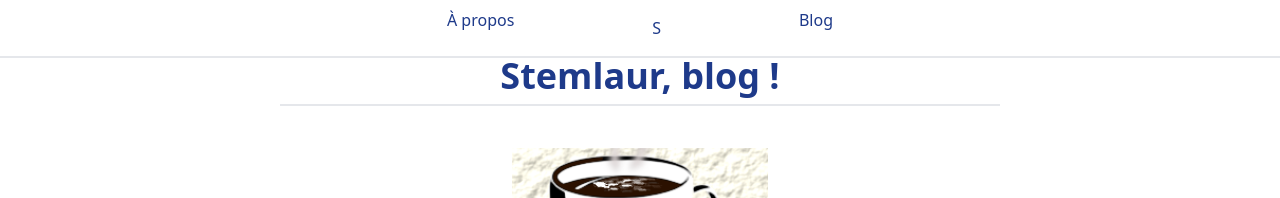
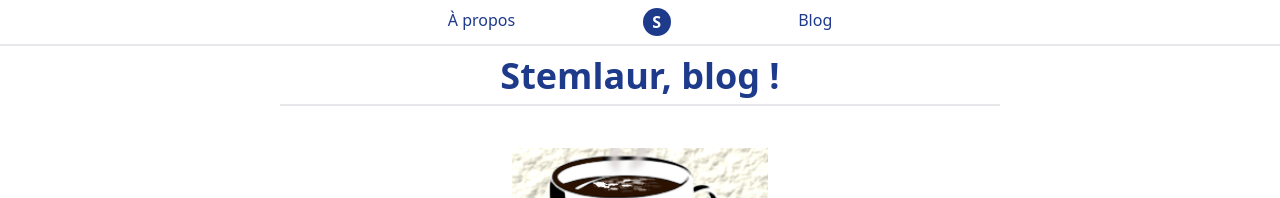
Before and after one commit to stemlaur/stemlaur.github.io, a Jekyll site: the page built from index.html, in a window 1280 px wide. Shown: the top 198 px of the page. Built offline with Jekyll 4.4.1, drawn with Linux system fonts in a browser that asks for light colours.

Commit message:
Revert "Better paddind on nav anchors (#52)"
This reverts commit a3fefebecfd27d92d2208d521bd9b5db014cd599.

```diff
--- a/_layouts/default.html
+++ b/_layouts/default.html
@@ -7,9 +7,9 @@
 
 <nav class="nav border-b-2 fixed top-0 right-0 left-0 bg-white z-50">
     <ul class="m-auto max-w-lg w-full flex flex-row justify-around text-blue-900">
-        <li class="hover:bg-blue-900 hover:text-white"><a  class="inline-block px-3 py-2" href="{{ site.baseurl }}/about/">À propos</a></li>
+        <li class="px-3 py-2 hover:bg-blue-900 hover:text-white"><a href="{{ site.baseurl }}/about/">À propos</a></li>
         <li class="px-3 py-2">
-            <a class="inline-block px-3 py-2" href="{{ site.baseurl }}/"
+            <a href="{{ site.baseurl }}/"
                class="transition duration-900 ease-in-out bg-blue-900 hover:bg-blue-900 transform hover:scale-125 focus:scale-125 text-white font-bold rounded-full h-7 w-7 flex items-center justify-center">S</a>
         </li>
         <li class="px-3 py-2 hover:bg-blue-900 hover:text-white"><a href="{{ site.baseurl }}/blog/">Blog</a></li>
```
